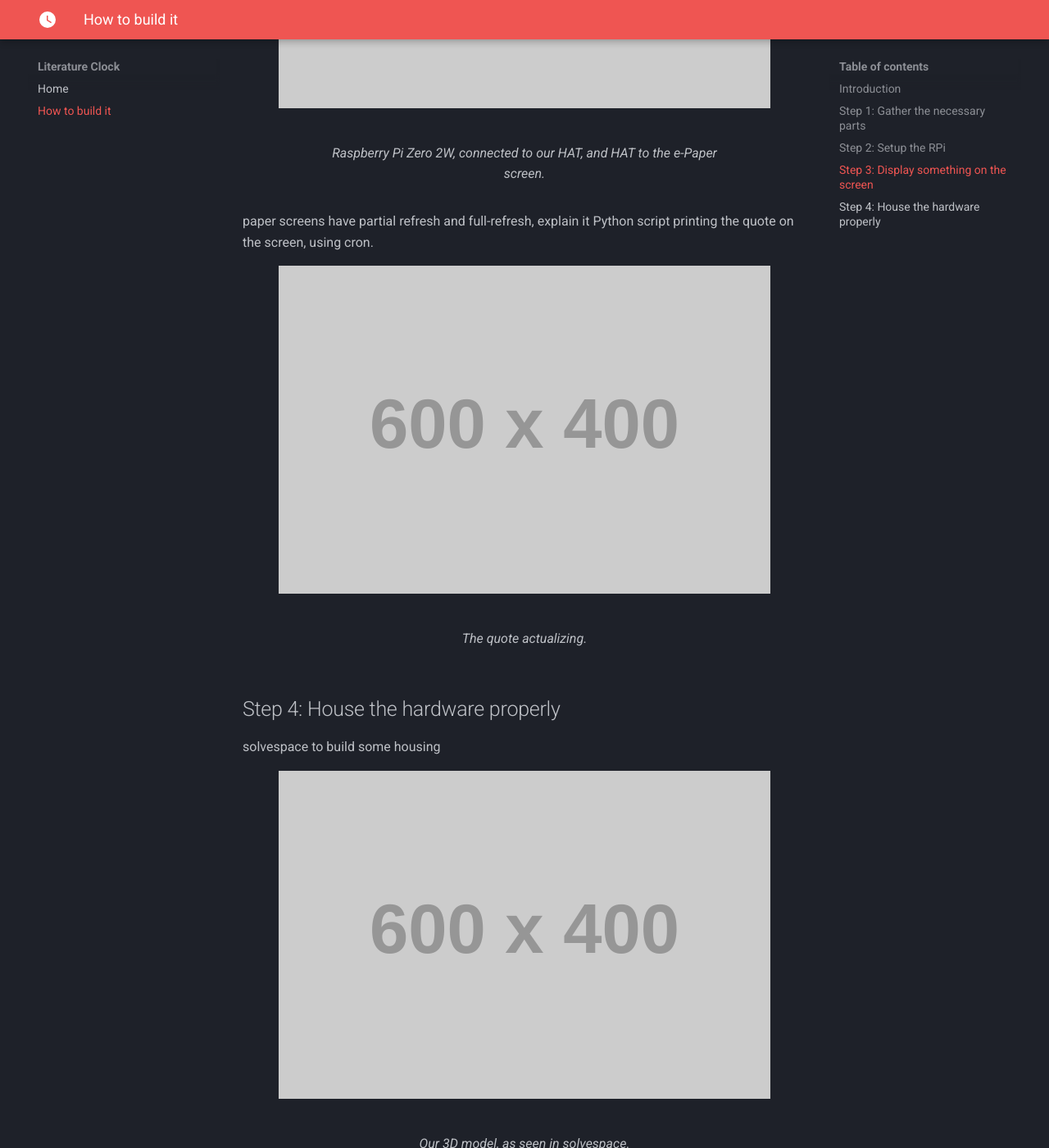
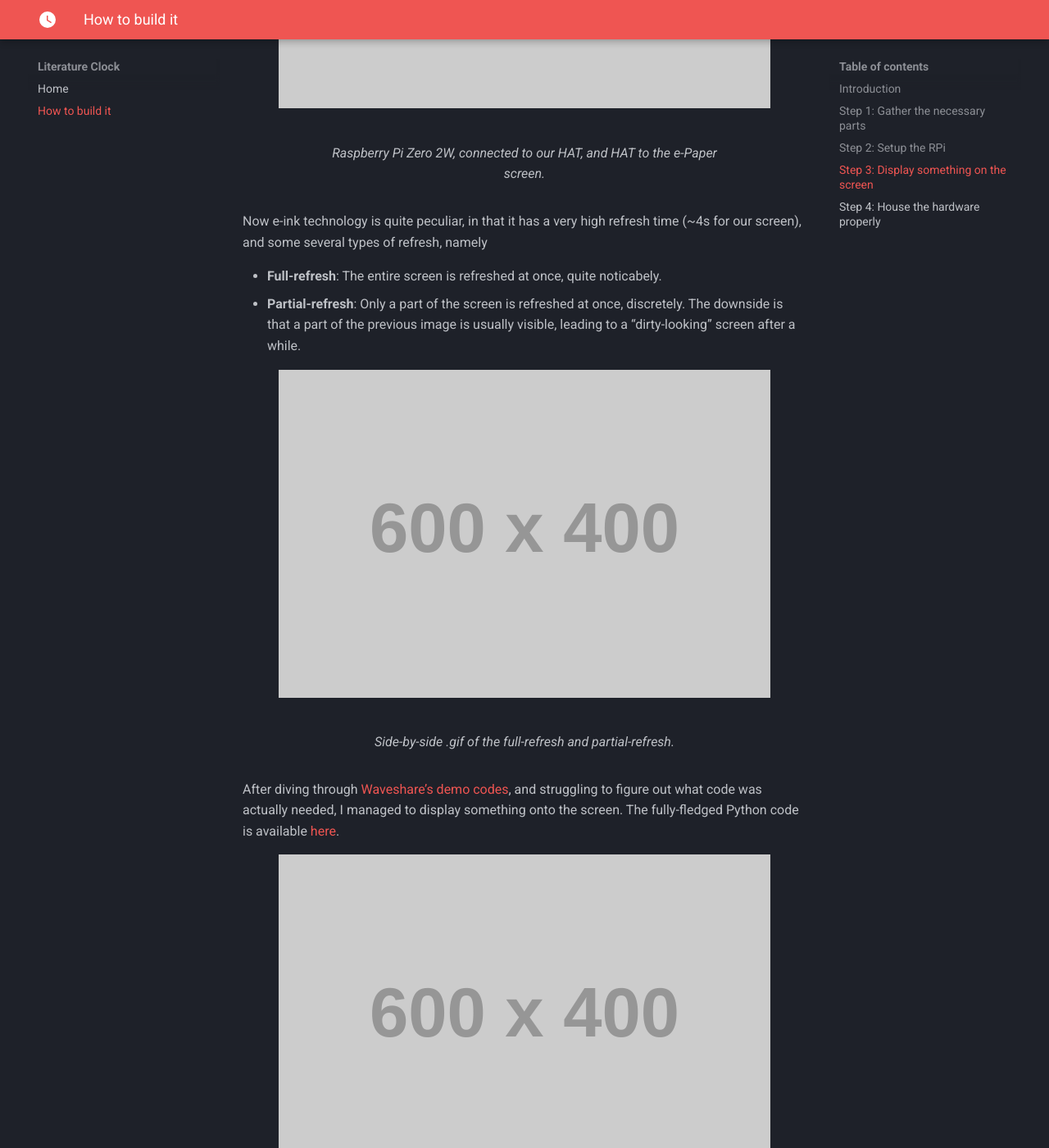
Before and after one commit to arthurgassner/time-teller-website, an MkDocs documentation site: the page built from docs/how_to_build_it.md, in a window 1280 px wide and 1400 px high, scrolled down 3110 px. Shown: the whole window at 82% size. Built offline with MkDocs 1.6.1 and Material for MkDocs 9.7.7, drawn with Linux system fonts in a browser that asks for light colours; some of the changed text lies outside the part shown.

Commit message:
Improve text

```diff
--- a/docs/how_to_build_it.md
+++ b/docs/how_to_build_it.md
@@ -58,31 +58,48 @@ I can then figure out its local IP address with `sudo arp-scan --localnet`.
 
 ## Step 3: Display something on the screen
 
-I can now turn off the screen, and the RPi to the HAT, and HAT to the screen.
+I can now turn off the RPi, and hook the RPi to the HAT, and the HAT to the screen.
 
 <figure markdown="span">
   ![Image title](https://placehold.co/600x400){ width="100%" }
   <figcaption>Raspberry Pi Zero 2W, connected to our HAT, and HAT to the e-Paper screen.</figcaption>
 </figure>
 
-paper screens have partial refresh and full-refresh, explain it
-Python script printing the quote on the screen, using cron.
+Now e-ink technology is quite peculiar, in that it has a very high refresh time (~4s for our screen), and some several types of refresh, namely
+
+- **Full-refresh**: The entire screen is refreshed at once, quite noticabely.
+- **Partial-refresh**: Only a part of the screen is refreshed at once, discretely. The downside is that a part of the previous image is usually visible, leading to a "dirty-looking" screen after a while.
 
 <figure markdown="span">
   ![Image title](https://placehold.co/600x400){ width="100%" }
-  <figcaption>The quote actualizing.</figcaption>
+  <figcaption>Side-by-side .gif of the full-refresh and partial-refresh.</figcaption>
+</figure>
+
+After diving through [Waveshare's demo codes](https://github.com/waveshareteam/e-Paper), and struggling to figure out what code was actually needed, I managed to display something onto the screen. The fully-fledged Python code is available [here](TODO).
+
+<figure markdown="span">
+  ![Image title](https://placehold.co/600x400){ width="100%" }
+  <figcaption>A .gif of the e-ink screen displaying "something". The code is available [here](TODO/test_screen.py)</figcaption>
+</figure>
+
+Wonderful! I can now work my software magic and end up with a small Python script which fetches the time-accurate quote, builds a nice-looking image of it, and display it onto the screen. Using [`cron`](https://en.wikipedia.org/wiki/Cron), I can setup my RPi to run that script every minute, and _tada_! A clock!
+
+<figure markdown="span">
+  ![Image title](https://placehold.co/600x400){ width="100%" }
+  <figcaption>A .gif of the e-ink screen changing minute.</figcaption>
 </figure>
 
 ## Step 4: House the hardware properly
 
-solvespace to build some housing
+We now have a working clock -- yet fully naked on my desk.
+I turn to a 3D modelling software -- [solvespace](https://solvespace.com), as I am a Linux user -- to draw what I'd see as a nice-looking housing.
 
 <figure markdown="span">
   ![Image title](https://placehold.co/600x400){ width="100%" }
   <figcaption>Our 3D model, as seen in solvespace.</figcaption>
 </figure>
 
-print-as-a-service, ABS
+Not owning a 3D printer myself, I order the parts to be 3D-printed in ABS, and 10 days later -- here they are.
 
 <figure markdown="span">
   ![Image title](https://placehold.co/600x400){ width="100%" }
```
